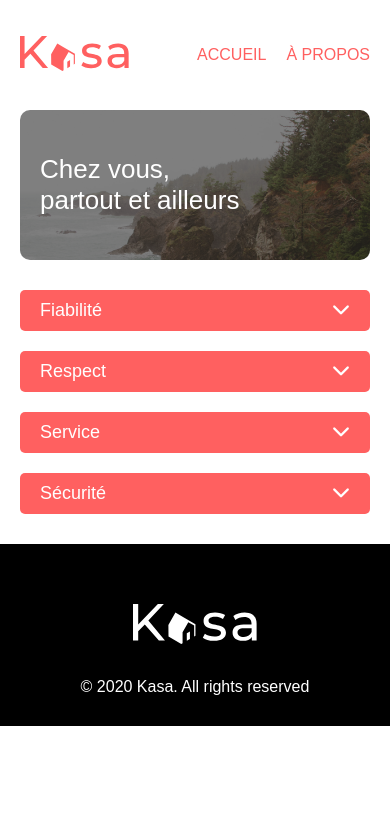
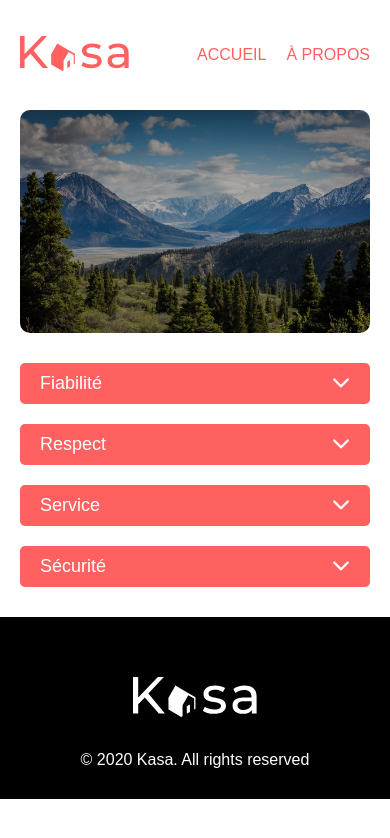
Before and after one commit to Lotshana/Kasa, a React (Create React App) app: page /about in a window 390 px wide. Shown: the top 838 px of the page. Built offline with nearby package versions, Linux system fonts and the light colour scheme.

Commit message:
Mis à jour component Banner + responsive css/sass

```diff
--- a/src/components/Banner.jsx
+++ b/src/components/Banner.jsx
@@ -1,7 +1,20 @@
+import { useLocation } from 'react-router-dom';
+import { useEffect, useState } from 'react';
+
 const Banner = () => {
+    const [aboutPage, setAboutPage] = useState(false);
+    const location = useLocation();
+
+    useEffect(() => {
+        if(location.pathname === '/about') {
+            setAboutPage(true)
+        };
+    // eslint-disable-next-line react-hooks/exhaustive-deps
+    }, [])
+
     return (
-        <section className="Banner">
-            <h1>Chez vous, partout et ailleurs</h1>
+        <section className={aboutPage ? 'banner_about' : 'banner'}>
+            {!aboutPage && <p>Chez vous, partout et ailleurs</p>}
         </section>
     )
 }
--- a/src/components/Header.jsx
+++ b/src/components/Header.jsx
@@ -1,4 +1,4 @@
-import {NavLink} from 'react-router-dom';
+import { NavLink } from 'react-router-dom';
 import logo from '../assets/logo.svg';
 
 const Header = () => {
--- a/src/pages/Housing.jsx
+++ b/src/pages/Housing.jsx
@@ -24,7 +24,6 @@ const Housing = () => {
         .then(function(housing) {
             if (housing.find((log) => log.id === params.id)) {
                 setHouse(housing.find((log) => log.id === params.id))
-                // console.log(house)
             }
             else {
                 navigate("/404");
--- a/src/styles/sass/layouts/_banner.scss
+++ b/src/styles/sass/layouts/_banner.scss
@@ -1,25 +1,44 @@
 @import '../utils/mixins';
 @import '../utils/variables';
 
-.Banner {
+.banner {
     @include flex();
-    margin: auto 100px;
+    margin: 0 100px;
     height: 223px;
     border-radius: 25px;
-    background-image: linear-gradient(rgba(0, 0, 0, .5), rgba(0, 0, 0, .5)), url('../assets/home-cover.png');
-    background-repeat: no-repeat;
+    background-image: linear-gradient(rgba(0, 0, 0, .3), rgba(0, 0, 0, .3)), url('../assets/home-cover.png');
+    background-position: center;
     background-size: cover;
     color: $color-primary;
+
+    &_about{
+        @include flex();
+        margin: 0 100px;
+        height: 223px;
+        border-radius: 25px;
+        background-image: linear-gradient(rgba(0, 0, 0, .3), rgba(0, 0, 0, .3)), url('../assets/about-cover.png');
+        background-position: center;
+        background-size: cover;
+    }
+
+    p {
+        font-size: 35px;
+    }
 }
 
 @media screen and (max-width: 768px) {
-    .Banner {
+    .banner {
         @include flex(row, left, left);
         margin: auto 20px;
         height: 150px;
         border-radius: 10px;
 
-        h1 {
+        &_about {
+            margin: auto 20px;
+            border-radius: 10px;
+        }
+
+        p {
             margin: 0 20px;
             width: 200px;
             font-size: 26px;
--- a/src/styles/sass/layouts/_card.scss
+++ b/src/styles/sass/layouts/_card.scss
@@ -4,7 +4,6 @@
 .Card {
     @include flex(row, center, center);
     flex-wrap: wrap;
-    padding: 50px;
     margin: 40px 100px;
     gap: 50px;
     border-radius: 25px;
@@ -16,9 +15,8 @@
 
 @media screen and (max-width: 768px) {
     .Card {
-        @include flex(column, center, center);
-        margin: 0;
-        padding: 20px;
+        @include flex(column);
+        margin: 20px;
         gap: 20px;
         border-radius: 10px;
     }
--- a/src/styles/sass/layouts/_collaps.scss
+++ b/src/styles/sass/layouts/_collaps.scss
@@ -7,7 +7,7 @@
 
 .AboutCollaps {
     margin-top: 20px;
-    padding: 10px 120px;
+    padding: 10px 100px;
 }
 
 .collapsible {
--- a/src/styles/sass/layouts/_housinglist.scss
+++ b/src/styles/sass/layouts/_housinglist.scss
@@ -27,7 +27,7 @@
 
 @media screen and (max-width: 768px) {
     .HousingCard {
-        width: auto;
+        width: 100%;
         height: 250px;
     }
 }
--- a/src/styles/styles.css
+++ b/src/styles/styles.css
@@ -50,22 +50,37 @@ h1 {
     text-transform: uppercase;
   }
 }
-.Banner {
+.banner {
   display: flex;
   flex-direction: row;
   justify-content: center;
   align-items: center;
-  margin: auto 100px;
+  margin: 0 100px;
   height: 223px;
   border-radius: 25px;
-  background-image: linear-gradient(rgba(0, 0, 0, 0.5), rgba(0, 0, 0, 0.5)), url("../assets/home-cover.png");
-  background-repeat: no-repeat;
+  background-image: linear-gradient(rgba(0, 0, 0, 0.3), rgba(0, 0, 0, 0.3)), url("../assets/home-cover.png");
+  background-position: center;
   background-size: cover;
   color: #FFFFFF;
 }
+.banner_about {
+  display: flex;
+  flex-direction: row;
+  justify-content: center;
+  align-items: center;
+  margin: 0 100px;
+  height: 223px;
+  border-radius: 25px;
+  background-image: linear-gradient(rgba(0, 0, 0, 0.3), rgba(0, 0, 0, 0.3)), url("../assets/about-cover.png");
+  background-position: center;
+  background-size: cover;
+}
+.banner p {
+  font-size: 35px;
+}
 
 @media screen and (max-width: 768px) {
-  .Banner {
+  .banner {
     display: flex;
     flex-direction: row;
     justify-content: left;
@@ -74,7 +89,11 @@ h1 {
     height: 150px;
     border-radius: 10px;
   }
-  .Banner h1 {
+  .banner_about {
+    margin: auto 20px;
+    border-radius: 10px;
+  }
+  .banner p {
     margin: 0 20px;
     width: 200px;
     font-size: 26px;
@@ -87,7 +106,6 @@ h1 {
   justify-content: center;
   align-items: center;
   flex-wrap: wrap;
-  padding: 50px;
   margin: 40px 100px;
   gap: 50px;
   border-radius: 25px;
@@ -102,8 +120,7 @@ h1 {
     flex-direction: column;
     justify-content: center;
     align-items: center;
-    margin: 0;
-    padding: 20px;
+    margin: 20px;
     gap: 20px;
     border-radius: 10px;
   }
@@ -133,7 +150,7 @@ h1 {
 
 @media screen and (max-width: 768px) {
   .HousingCard {
-    width: auto;
+    width: 100%;
     height: 250px;
   }
 }
@@ -143,7 +160,7 @@ h1 {
 
 .AboutCollaps {
   margin-top: 20px;
-  padding: 10px 120px;
+  padding: 10px 100px;
 }
 
 .collapsible {
```
Also changed, not shown: 1 other file (tests, documents, lock files or other folders).
